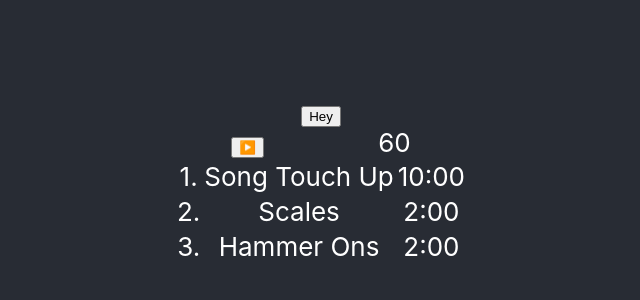
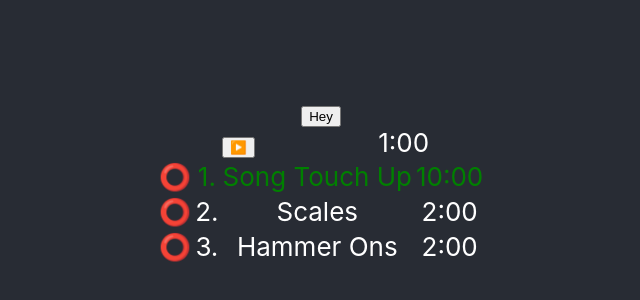
Before and after one commit to cdpadilla42/redux-player, a React (Create React App) app: page / in a window 1280 px wide. Shown: the part 220-520 px from the top of the page, without its empty margins (319-959 px from the left). Built offline with nearby package versions, Linux system fonts and the light colour scheme.

Commit message:
Conditionally style lines in playlist depending on if task is currently selected

```diff
--- a/src/timer/Timer.js
+++ b/src/timer/Timer.js
@@ -2,11 +2,12 @@ import React, { useState } from 'react';
 import { bindActionCreators } from 'redux';
 import { connect } from 'react-redux';
 import { elapseTime } from './actions';
+import { convertTime } from '../library';
 
 const Timer = ({ elapseTime, time }) => {
   return (
     <>
-      <div className="player_controls">{time}</div>
+      <div className="player_controls">{convertTime(time)}</div>
     </>
   );
 };
--- a/src/tracks/Playlist.js
+++ b/src/tracks/Playlist.js
@@ -3,13 +3,20 @@ import { connect } from 'react-redux';
 import { bindActionCreators } from 'redux';
 import { convertTime } from '../library';
 
-const Playlist = ({ tasks }) => {
+const Playlist = ({ tasks, currentTask }) => {
   function renderTasks() {
     return tasks.map((task, i) => {
-      console.log(task);
+      if (currentTask === i) console.log('current task', task);
+
+      function styleCurrentTask() {
+        return {
+          color: 'green',
+        };
+      }
 
       return (
-        <tr>
+        <tr style={currentTask === i ? styleCurrentTask() : null}>
+          <td>{task.completed ? <span>✅</span> : <span>⭕️</span>}</td>
           <td>{i + 1}.</td>
           <td>{task.name}</td>
           <td>{convertTime(task.time)}</td>
@@ -28,6 +35,7 @@ const Playlist = ({ tasks }) => {
 function mapStateToProps(state) {
   return {
     tasks: state.tracks.tasks,
+    currentTask: state.tracks.currentTask,
   };
 }
 
--- a/src/tracks/reducer.js
+++ b/src/tracks/reducer.js
@@ -18,6 +18,7 @@ const defaultState = {
       time: 120,
     },
   ],
+  currentTask: 0,
 };
 
 const reducer = (state = defaultState, { type }) => {
```
